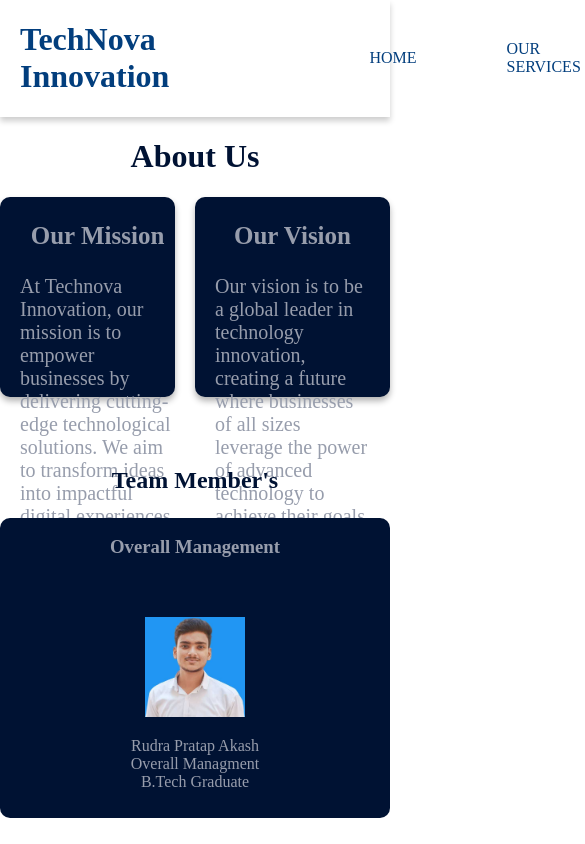
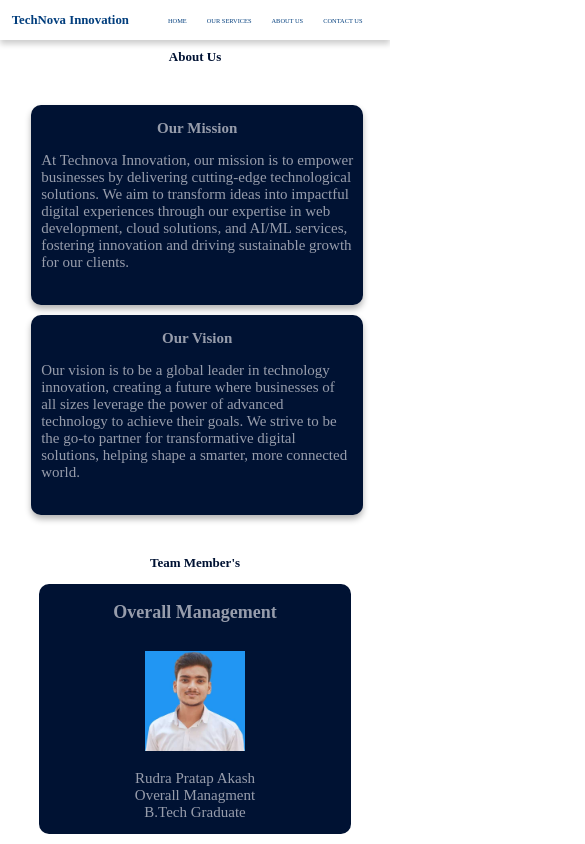
Before and after one commit to Rudrapratapakash/Techo-Project, a plain HTML site: page aboutus.html in a window 390 px wide. Shown: the top 844 px of the page, 585 px wide, since content can reach past the window. Drawn offline with Linux system fonts and the light colour scheme.

Commit message:
Changes for make this site smartphone responsive

```diff
--- a/aboutus.css
+++ b/aboutus.css
@@ -78,3 +78,65 @@
   font-size: 1.5rem;
   margin-top: 70px;
 }
+@media (max-width: 896px) {
+  .about-us h1 {
+    font-size: 13px;
+  }
+  .intro {
+    display: flex;
+    flex-direction: column;
+    gap: 10px;
+    height: 450px;
+    width: 80%;
+    margin-left: 8%;
+    margin-top: 20px;
+  }
+
+  .mission {
+    width: 100%;
+    font-size: 15px;
+    color: #979dac;
+    padding-left: 10px;
+    height: 200px;
+    padding-right: 10px;
+  }
+  .mission h3 {
+    font-size: 15px;
+  }
+  .vision {
+    width: 100%;
+    height: 200px;
+    font-size: 15px;
+    background-color: #001233;
+    color: #979dac;
+    padding-left: 10px;
+    padding-right: 10px;
+  }
+  .vision h3 {
+    font-size: 15px;
+    text-align: center;
+  }
+  .members-head h3 {
+    font-size: 13px;
+    margin-top: 20px;
+  }
+  .members {
+    height: 1250px;
+  }
+  .members-tag h3 {
+    font-size: 18px;
+  }
+  .members-tag {
+    height: 250px;
+    width: 80%;
+    margin-top: 0;
+  }
+  .members-tag p {
+    font-size: 15px;
+  }
+  .photo1 {
+    padding-top: 10px;
+    height: 100px;
+    width: 100px;
+  }
+}
--- a/index.css
+++ b/index.css
@@ -9,8 +9,8 @@
   box-shadow: 0 4px 6px rgb(0, 0, 0, 0.2);
 }
 .nav-bar h1 {
-  margin-left: 20px;
-  margin-right: 200px;
+  margin-left: 3%;
+  margin-right: 10%;
   font-size: 2rem;
   font-weight: bold;
 }
@@ -75,7 +75,7 @@
   justify-content: center;
 }
 .slider-container {
-  width: 700px;
+  width: 80%;
   text-align: center;
   background: white;
   padding: 20px;
@@ -115,3 +115,33 @@
 .buttons button:hover {
   background-color: #0056b3;
 }
+@media (max-width: 896px) {
+  .tagline {
+    font-size: 1.2rem;
+  }
+  .brief {
+    font-size: 1rem;
+  }
+  .nav-bar h1 {
+    font-size: 0.8rem;
+    font-weight: bold;
+  }
+  .nav-bar a {
+    margin-right: 20px;
+    font-size: 0.4rem;
+  }
+  .nav-bar {
+    height: 40px;
+  }
+  .footer {
+    margin-top: 30px;
+  }
+  .testimonial-head-div h5 {
+    font-size: 1.3rem;
+  }
+  .more-button {
+    width: 110px;
+    height: 30px;
+    font-size: 0.9rem;
+  }
+}
```
Also changed, not shown: contactus.css (+25 -2 lines), ourservices.css (+21 -2 lines).
